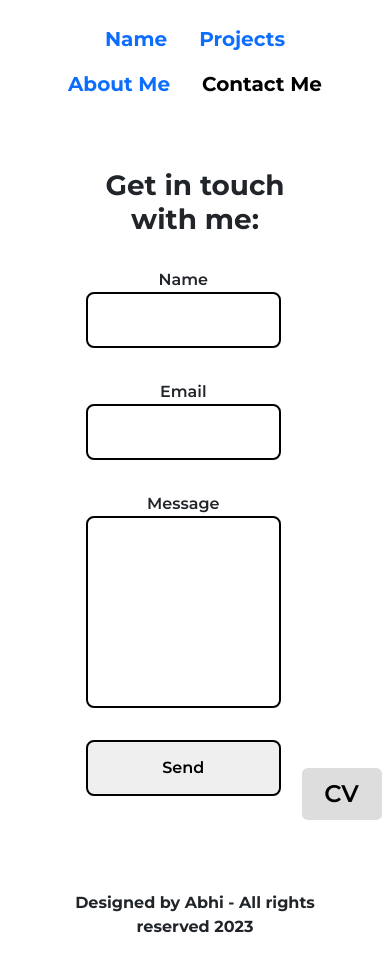
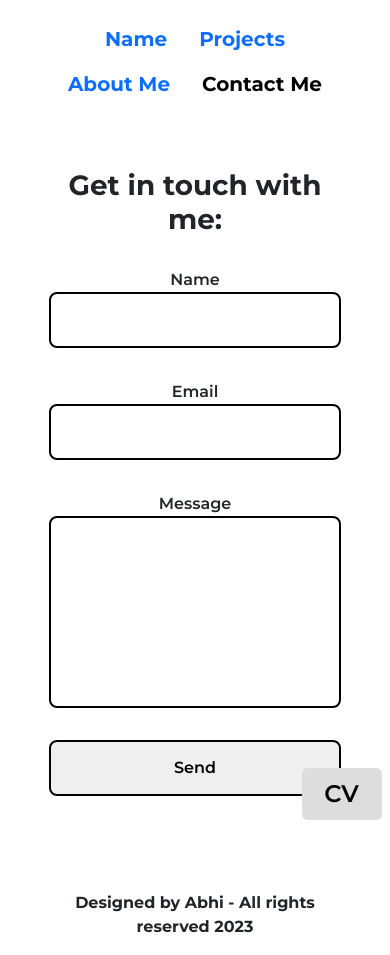
Before and after one commit to Bh00fie/mainportfolio, a React (Create React App) app: page /contactme in a window 390 px wide. Built offline with nearby package versions, Linux system fonts and the light colour scheme.

Commit message:
given resposiviness to contactme page

```diff
--- a/src/components/pages/Contactme.css
+++ b/src/components/pages/Contactme.css
@@ -9,8 +9,19 @@
     display: flex;
     flex-direction: column;
     margin-top: 2rem;
-    margin-right: 0em;  /* Under 1550px change this to zero */
     width: 50vw; /*  Under 775px change this to 75vw */
+}
+
+@media only screen and (max-width: 790px) {
+    #inputContainer {
+        width: 62.5vw;
+    }
+}
+
+@media only screen and (max-width: 490px) {
+    #inputContainer {
+        width: 75vw;
+    }
 }
 
 .contactLabel, #sendMessage {
--- a/src/components/pages/Home.css
+++ b/src/components/pages/Home.css
@@ -5,8 +5,8 @@
     align-items: center;
     justify-content: center;
     /* height: 72.5vh;    */
-    margin-top: 40%;
-    margin-bottom: 40%;
+    margin-top: 20%;
+    margin-bottom: 20%;
 }
 
 @media only screen and (max-width: 793px) {
```
